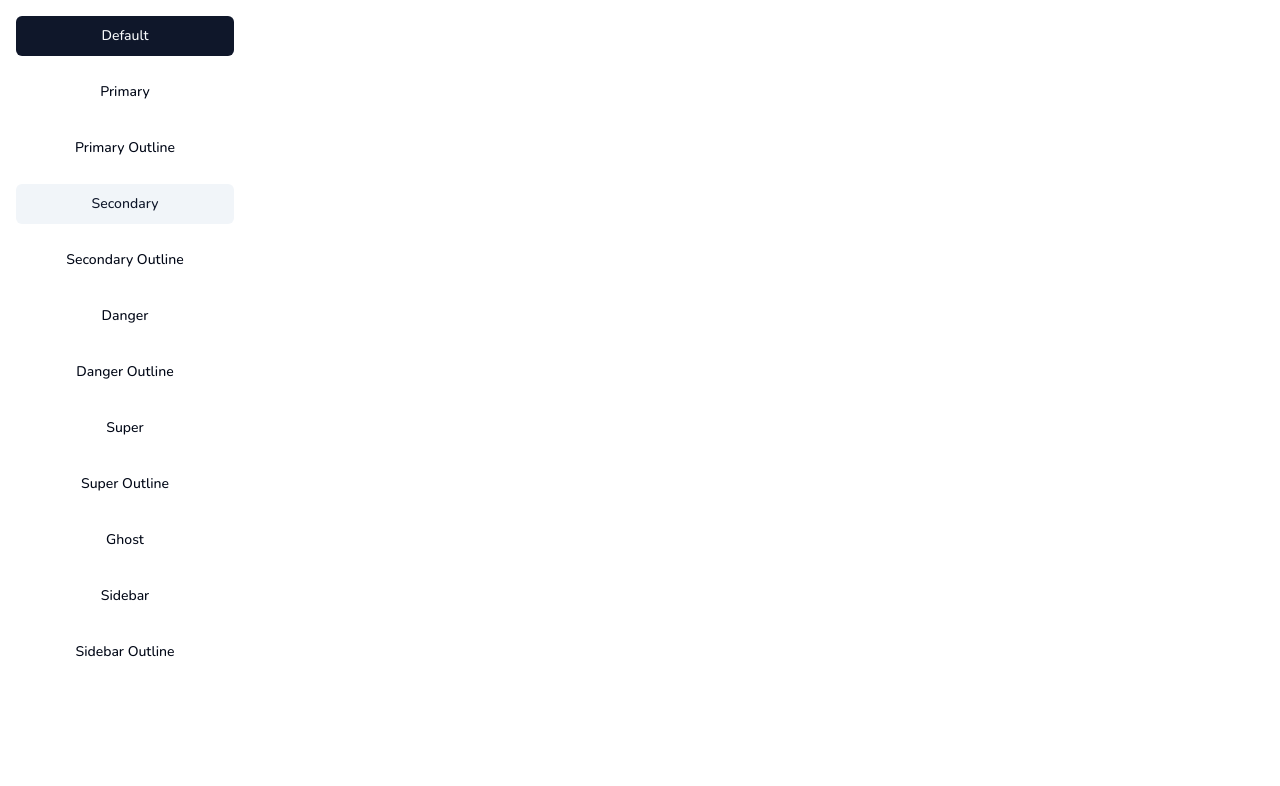
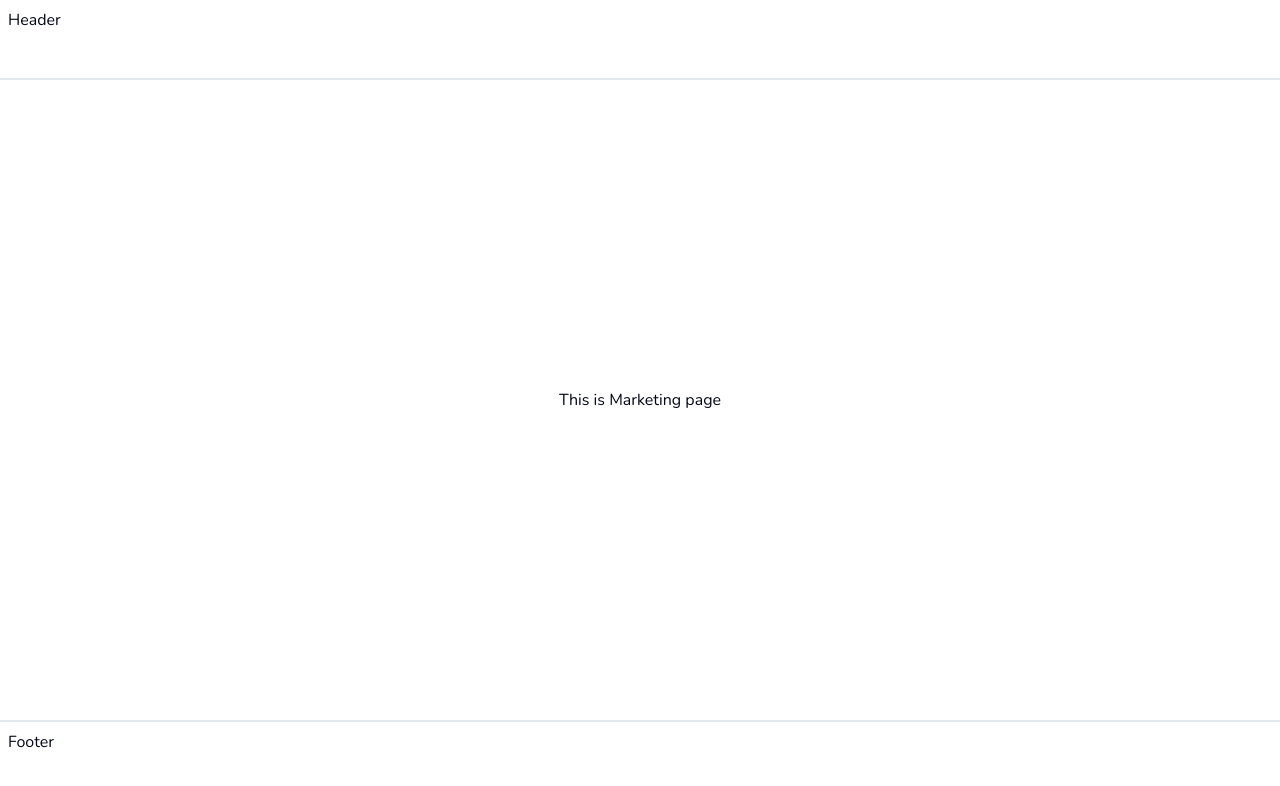
Before and after one commit to cefdev/lingo, a Next.js app: page / in a window 1280 px wide. Shown: the top 786 px of the page. Built offline with nearby package versions, Linux system fonts and the light colour scheme.

Commit message:
Add: creating Marketing page Skeleton

```diff
--- /dev/null
+++ b/app/(marketing)/footer.tsx
@@ -0,0 +1,7 @@
+export const Footer = () => {
+  return (
+    <footer className="hidden lg:block h-20 w-full border-t-2 border-slate-200 p-2">
+      Footer
+    </footer>
+  );
+};
--- /dev/null
+++ b/app/(marketing)/header.tsx
@@ -0,0 +1,7 @@
+export const Header = () => {
+  return (
+    <footer className="h-20 w-full border-b-2 border-slate-200 p-2">
+      Header
+    </footer>
+  );
+};
--- /dev/null
+++ b/app/(marketing)/layout.tsx
@@ -0,0 +1,20 @@
+import { Footer } from "./footer";
+import { Header } from "./header";
+
+type Props = {
+  children: React.ReactNode;
+};
+
+const MarketingLayout = ({ children }: Props) => {
+  return (
+    <div className="min-h-screen flex flex-col">
+      <Header />
+      <main className="flex-1 flex flex-col items-center justify-center">
+        {children}
+      </main>
+      <Footer />
+    </div>
+  );
+};
+
+export default MarketingLayout;
--- /dev/null
+++ b/app/(marketing)/page.tsx
@@ -0,0 +1,3 @@
+export default function Home() {
+  return <p>This is Marketing page</p>;
+}
--- a/app/page.tsx
+++ b/app/buttons/page.tsx
@@ -1,6 +1,6 @@
 import { Button } from "@/components/ui/button";
 
-export default function Home() {
+const Buttons = () => {
   return (
     <div className="p-4 flex flex-col gap-4 max-w-[250px]">
       <Button>Default</Button>
@@ -17,4 +17,6 @@
       <Button variant="sidebarOutline">Sidebar Outline</Button>
     </div>
   );
-}
+};
+
+export default Buttons;
```
